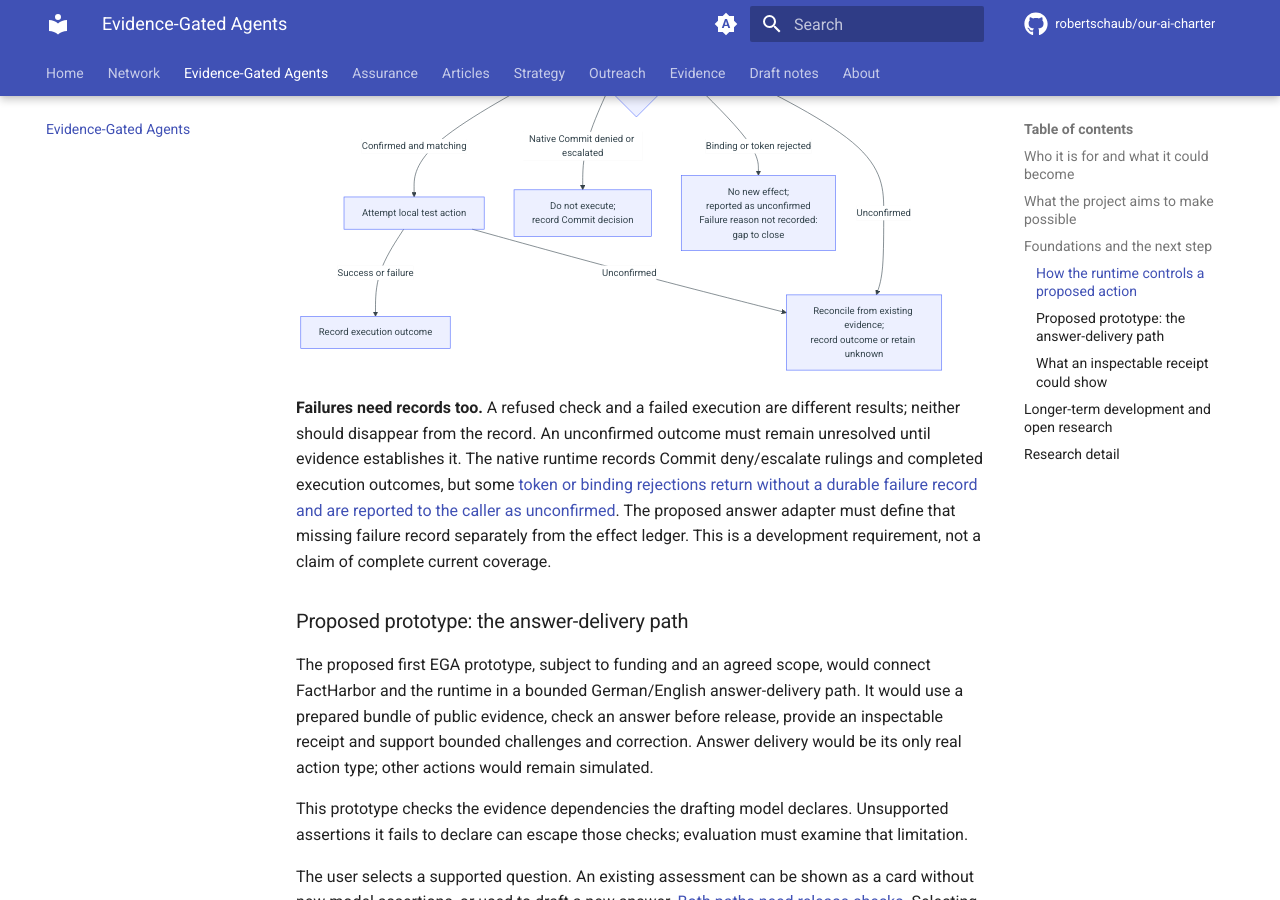
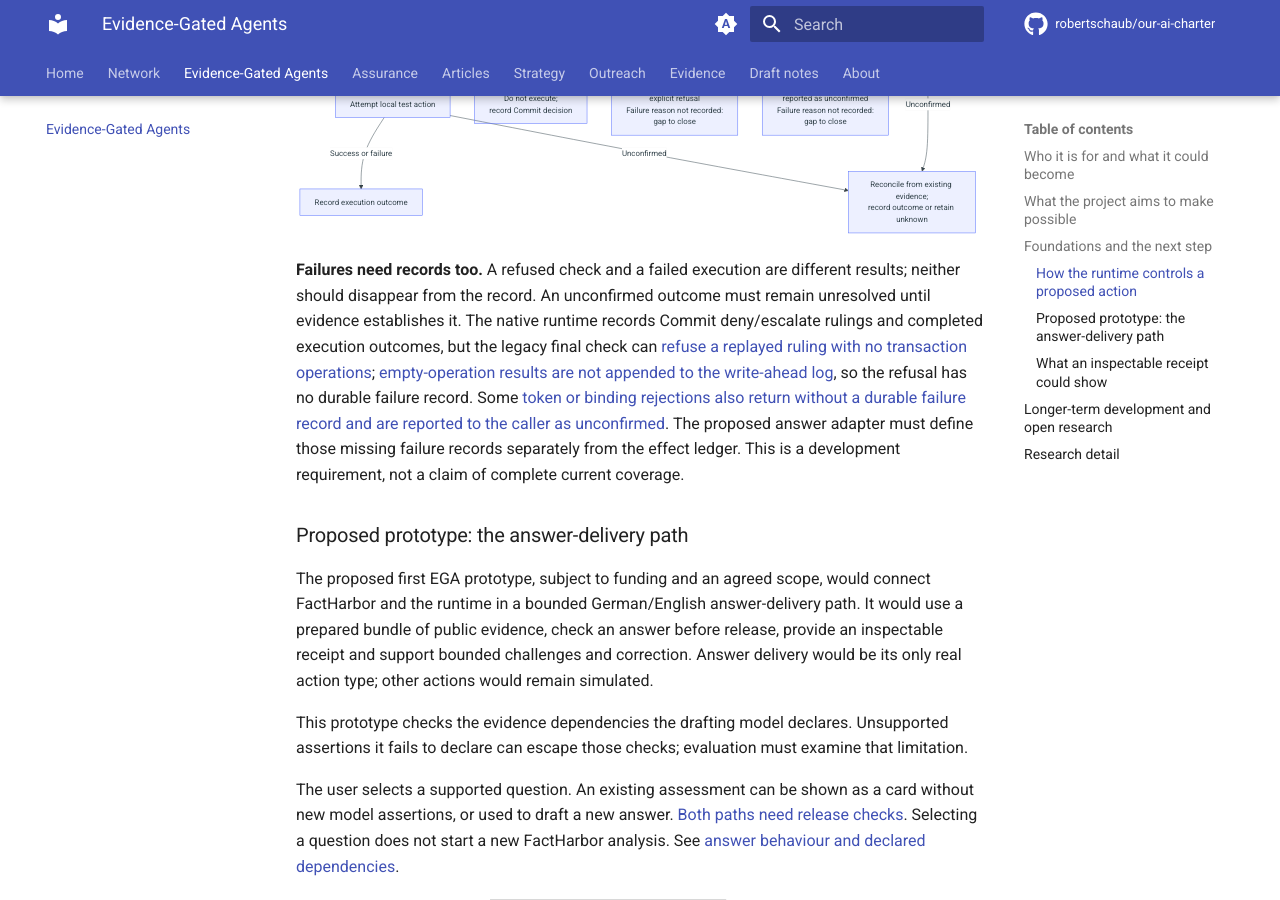
Before and after one commit to robertschaub/our-ai-charter, an MkDocs documentation site: the page built from docs/Assurance/Concepts/evidence-gated-agents.md, in a window 1280 px wide and 900 px high, scrolled down 2816 px. Built offline with MkDocs 1.6.1 and Material for MkDocs 9.7.7, drawn with Linux system fonts in a browser that asks for light colours; plug-ins that fetch from the network failed and are left out; comment, search, counter and statistics services are not loaded.

Commit message:
docs(ega): close public release-path gaps

````diff
--- a/docs/Assurance/Concepts/evidence-gated-agents.md
+++ b/docs/Assurance/Concepts/evidence-gated-agents.md
@@ -64,13 +64,14 @@ flowchart TD
     S -->|Confirmed and matching| O["Attempt local test action"]
     G -->|Denied or needs review| N["Do not execute;<br/>record gate decision"]
     S -->|Native Commit denied or escalated| C["Do not execute;<br/>record Commit decision"]
+    S -->|Ruling replay rejected| RP["No new effect;<br/>explicit refusal<br/>Failure reason not recorded:<br/>gap to close"]
     S -->|Binding or token rejected| X["No new effect;<br/>reported as unconfirmed<br/>Failure reason not recorded:<br/>gap to close"]
     O -->|Success or failure| R["Record execution outcome"]
     O -->|Unconfirmed| U["Reconcile from existing evidence;<br/>record outcome or retain unknown"]
     S -->|Unconfirmed| U
 ```
 
-**Failures need records too.** A refused check and a failed execution are different results; neither should disappear from the record. An unconfirmed outcome must remain unresolved until evidence establishes it. The native runtime records Commit deny/escalate rulings and completed execution outcomes, but some [token or binding rejections return without a durable failure record and are reported to the caller as unconfirmed](https://github.com/robertschaub/ai-charter-runtime/blob/cad927a697814b20c327bf61c49b9d38cfc7470e/packages/services-mock/src/servicesHost.ts#L189-L191). The proposed answer adapter must define that missing failure record separately from the effect ledger. This is a development requirement, not a claim of complete current coverage.
+**Failures need records too.** A refused check and a failed execution are different results; neither should disappear from the record. An unconfirmed outcome must remain unresolved until evidence establishes it. The native runtime records Commit deny/escalate rulings and completed execution outcomes, but the legacy final check can [refuse a replayed ruling with no transaction operations](https://github.com/robertschaub/ai-charter-runtime/blob/cad927a697814b20c327bf61c49b9d38cfc7470e/packages/gate-core/src/authorizationCore.ts#L2721-L2729); [empty-operation results are not appended to the write-ahead log](https://github.com/robertschaub/ai-charter-runtime/blob/cad927a697814b20c327bf61c49b9d38cfc7470e/packages/gate-core/src/walStore.ts#L360-L361), so the refusal has no durable failure record. Some [token or binding rejections also return without a durable failure record and are reported to the caller as unconfirmed](https://github.com/robertschaub/ai-charter-runtime/blob/cad927a697814b20c327bf61c49b9d38cfc7470e/packages/services-mock/src/servicesHost.ts#L189-L191). The proposed answer adapter must define those missing failure records separately from the effect ledger. This is a development requirement, not a claim of complete current coverage.
 
 ### Proposed prototype: the answer-delivery path
 
@@ -96,7 +97,7 @@ flowchart TD
     G -->|Early denial| N["No release<br/>Denial receipt with reason"]
     G -->|Allowed| S{"Delivery service:<br/>request final check;<br/>verify text and recipient"}
     S -->|Commit denied or escalated| C["No release;<br/>record Commit decision"]
-    S -->|Binding or token rejected| X["No release;<br/>record failed check<br/>Adapter requirement"]
+    S -->|Ruling replay, binding or token rejected| X["No release;<br/>record failed check<br/>Adapter requirement"]
     S -->|Confirmed and matching| O["Attempt delivery of exact answer"]
     O -->|Confirmed success| R["Record successful delivery;<br/>complete success receipt"]
     O -->|Confirmed failure| RF["Record delivery failure"]
````
Also changed, not shown: CHANGELOG.md (+2 -0 lines), docs/wip/evidence-gated-agents-requirements.md (+1 -1 lines).
